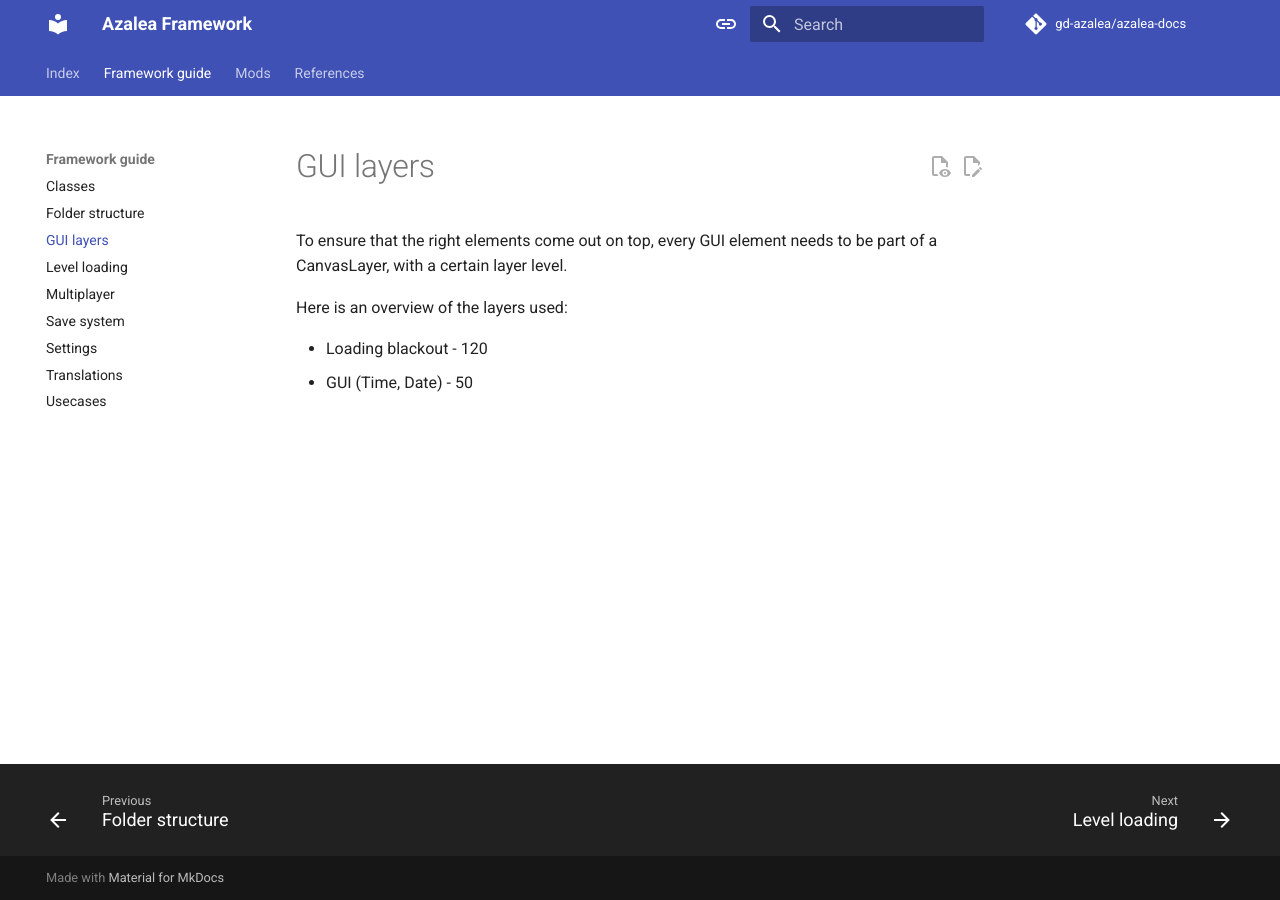
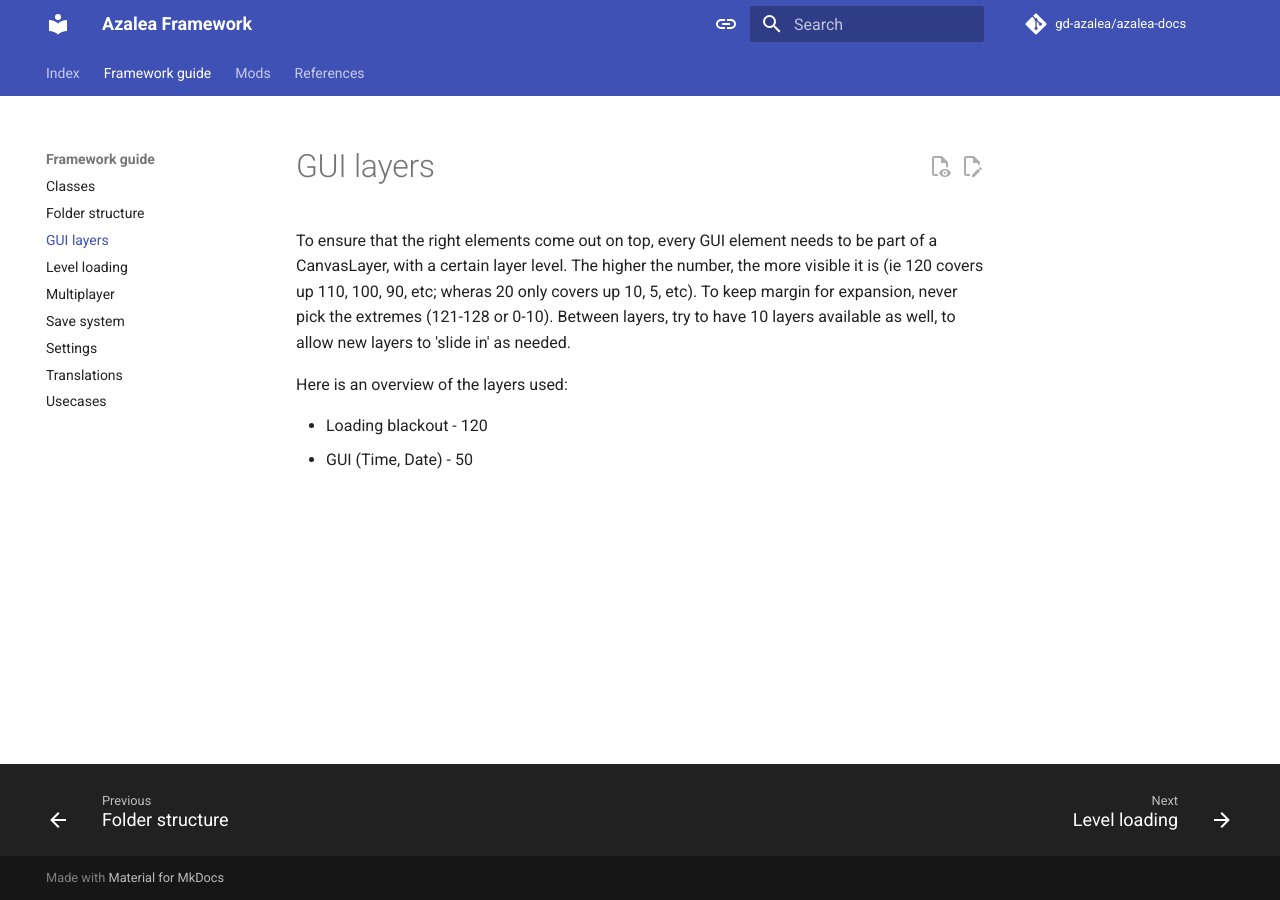
Before and after one commit to gd-azalea/azalea-docs, an MkDocs documentation site: the page built from docs/framework-guide/gui-layers.md, in a window 1280 px wide. Built offline with MkDocs 1.6.1 and Material for MkDocs 9.7.7, drawn with Linux system fonts in a browser that asks for light colours; comment, search, counter and statistics services are not loaded.

Commit message:
Update gui-layers.md

```diff
--- a/docs/framework-guide/gui-layers.md
+++ b/docs/framework-guide/gui-layers.md
@@ -1,6 +1,6 @@
 #GUI layers
 
-To ensure that the right elements come out on top, every GUI element needs to be part of a CanvasLayer, with a certain layer level.
+To ensure that the right elements come out on top, every GUI element needs to be part of a CanvasLayer, with a certain layer level. The higher the number, the more visible it is (ie 120 covers up 110, 100, 90, etc; wheras 20 only covers up 10, 5, etc). To keep margin for expansion, never pick the extremes (121-128 or 0-10). Between layers, try to have 10 layers available as well, to allow new layers to 'slide in' as needed.
 
 Here is an overview of the layers used:
 
```
